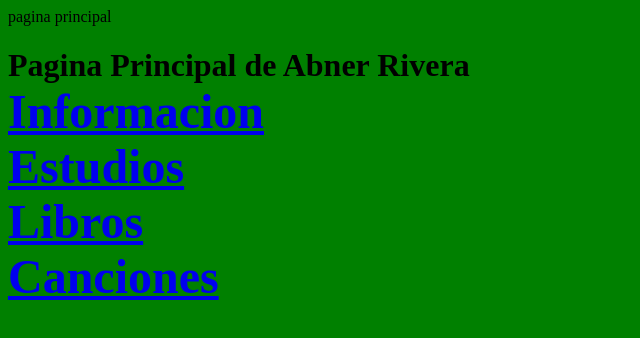
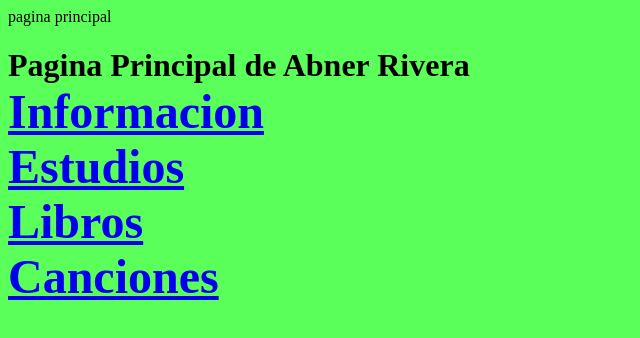
Before and after one commit to melanydeleon/AIRL2024, a plain HTML site: page index.html in a window 1280 px wide. Shown: the whole page, without its empty margins (0-640 px from the left). Drawn offline with Linux system fonts and the light colour scheme.

Commit message:
Update index.html

```diff
--- a/index.html
+++ b/index.html
@@ -1,6 +1,6 @@
 <html><head>pagina principal <litte>
 </head>
-<body bgcolor="green">
+<body bgcolor="5bff5a">
 <h1>Pagina Principal de Abner Rivera</hd><br>
 <font size="14" Color="white">
 <a href="info.html">Informacion </a><br>
```
